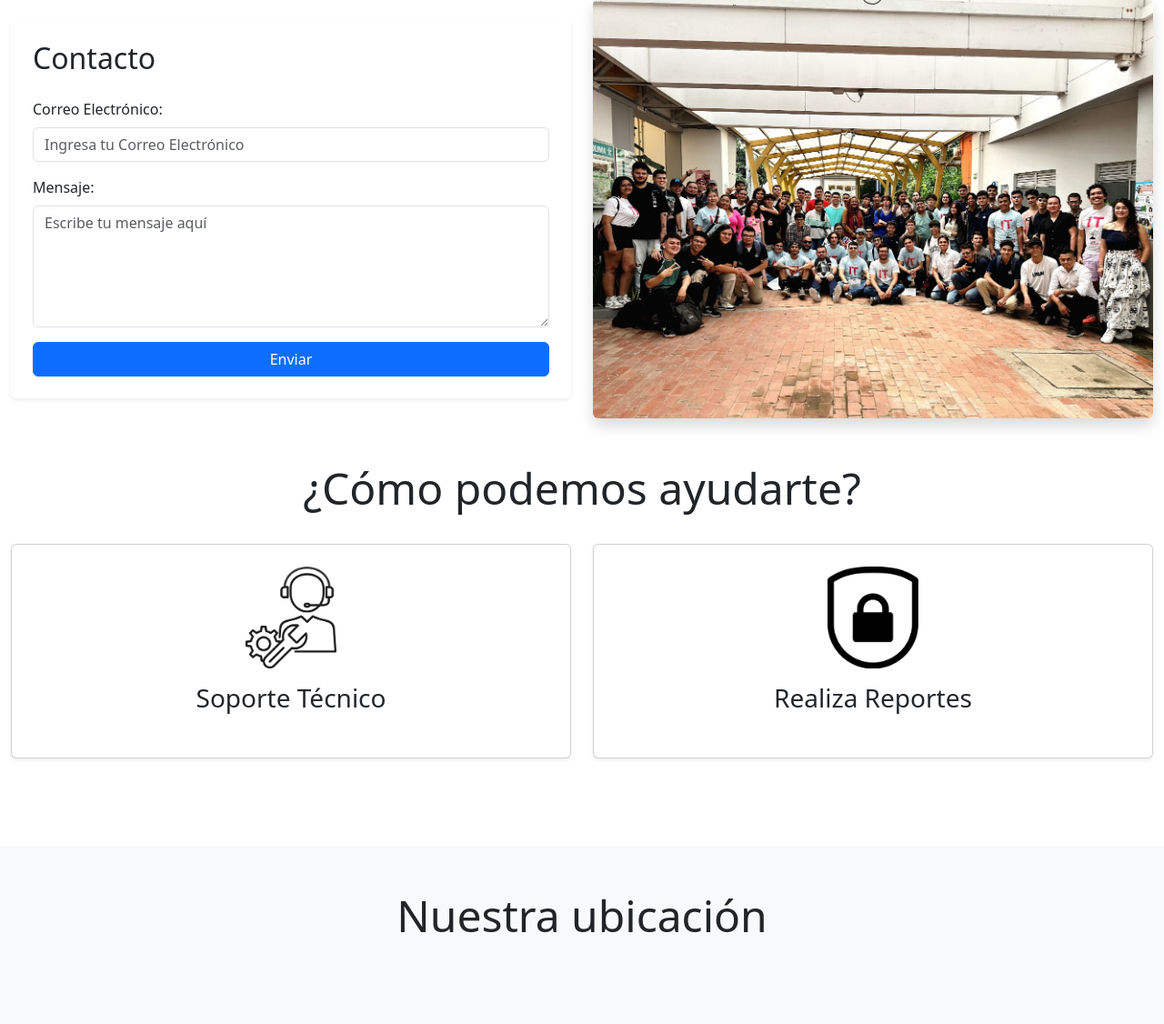
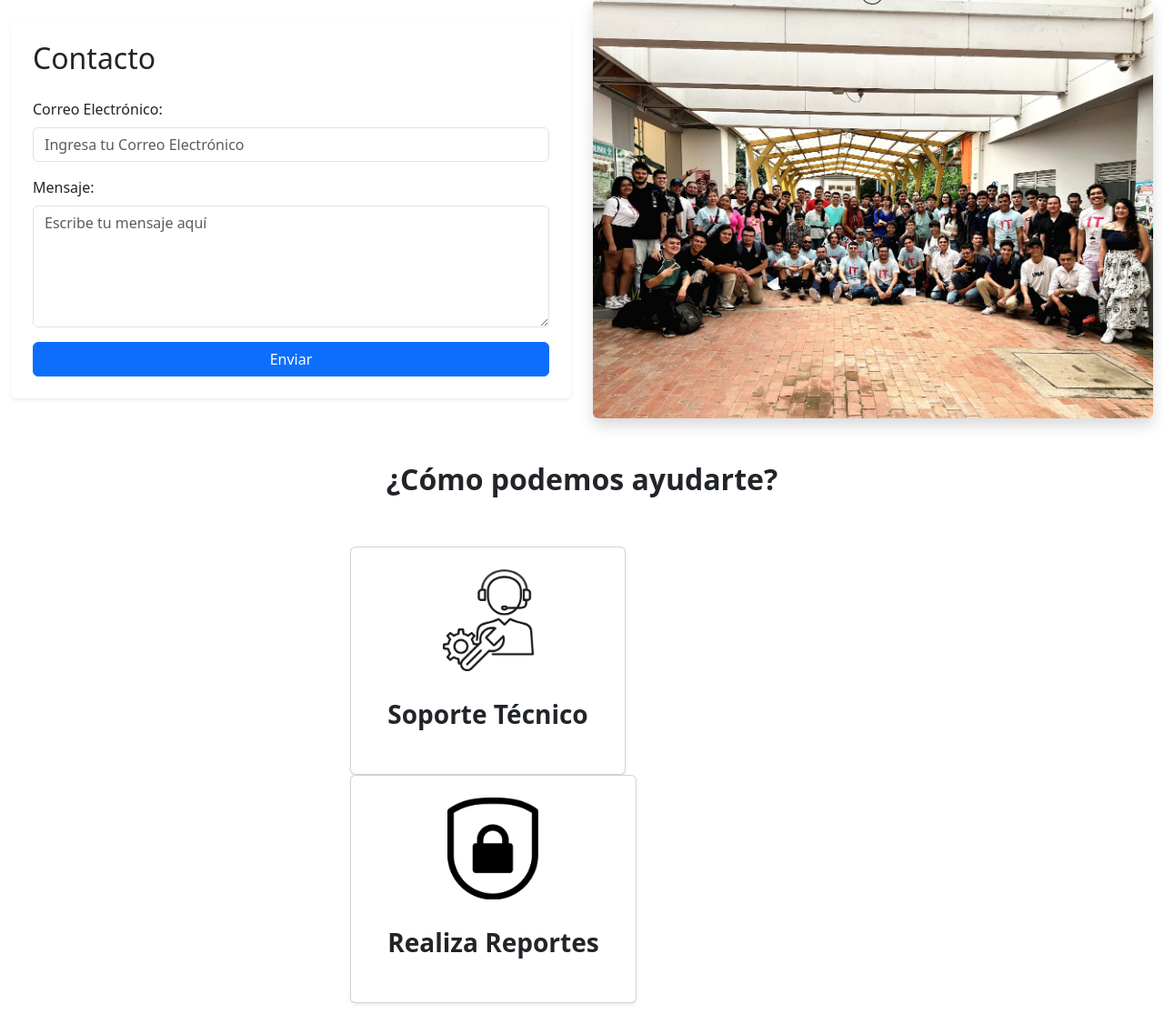
Before and after one commit to EdierMoyano/TeamTalks_Beta, a PHP site: page /contact_us.php in a window 1280 px wide. Shown: the part 385-1511 px from the top of the page at 91% size. Run offline with PHP 8.4, Linux system fonts and the light colour scheme; grey boxes are pictures that could not be loaded.

Commit message:
Update contact_us.php

```diff
--- a/contact_us.php
+++ b/contact_us.php
@@ -10,14 +10,44 @@
     <link href="https://unpkg.com/boxicons@2.1.4/css/boxicons.min.css" rel="stylesheet">
     <link rel="stylesheet" href="https://cdnjs.cloudflare.com/ajax/libs/font-awesome/6.4.0/css/all.min.css" integrity="sha512-iecdLmaskl7CVkqkXNQ/ZH/XLlvWZOJyj7Yy7tcenmpD1ypASozpmT/E0iPtmFIB46ZmdtAc9eNBvH0H/ZpiBw==" crossorigin="anonymous" referrerpolicy="no-referrer" />
     <script src="https://cdn.jsdelivr.net/npm/bootstrap@5.3.0/dist/js/bootstrap.bundle.min.js"></script>
-
+    <style>
+        .clickable-card {
+            transition: transform 0.2s, box-shadow 0.2s;
+            cursor: pointer;
+            border: none;
+            background: transparent;
+        }
+        .clickable-card:hover {
+            transform: translateY(-5px);
+            box-shadow: 0 10px 20px rgba(0,0,0,0.1) !important;
+        }
+        .help-section {
+            text-align: center;
+        }
+        .help-option {
+            display: inline-block;
+            margin: 15px;
+            width: 200px;
+        }
+        .help-option .card {
+            height: 100%;
+        }
+        .help-title {
+            font-size: 2rem;
+            margin-bottom: 30px;
+            font-weight: bold;
+        }
+        .card-title {
+            font-weight: bold;
+            margin-top: 15px;
+        }
+    </style>
 </head>
 <body>
 
     <?php
     include 'includes/header.php';
     ?>
-
 
 <div class="container-fluid py-4 py-lg-5">
         <!-- Sección de texto contacto -->
@@ -54,28 +84,32 @@
         </div>
 
         <!-- Sección de ayuda -->
-        <div class="row mb-5">
+        <div class="row mb-5 justify-content-center">
             <div class="col-12 text-center mb-4">
-                <h2 class="display-5">¿Cómo podemos ayudarte?</h2>
+                <h2 class="help-title">¿Cómo podemos ayudarte?</h2>
             </div>
 
-            <div class="col-md-6 mb-4 mb-md-0">
-                <div class="card h-100 text-center p-4 shadow-sm">
+            <div class="col-12 col-md-5 col-lg-5 mb-4">
+            <a href="soporte.php" class="text-decoration-none">
+            <div class="card text-center p-4 shadow-sm h-100">
                 <img src="assets/img/soporte.webp" class="card-img-top mx-auto" style="max-width: 100px;" alt="Soporte Técnico">
                 <div class="card-body">
                 <h3 class="card-title">Soporte Técnico</h3>
                 </div>
             </div>
-            </div>
+            </a>
 
-            <div class="col-md-6">
-                <div class="card h-100 text-center p-4 shadow-sm">
+            <a href="reportes.php" class="text-decoration-none">
+            <div class="card text-center p-4 shadow-sm h-100 style="max-width: 100px;>
                 <img src="assets/img/seg.webp" class="card-img-top mx-auto" style="max-width: 100px;" alt="Realiza Reportes">
                 <div class="card-body">
                 <h3 class="card-title">Realiza Reportes</h3>
                 </div>
             </div>
+            </a>
         </div>
+        </div>
+
         </div>
     </div>
 
@@ -101,7 +135,5 @@
     include 'includes/footer.php';
     ?>
 
-
-
 </body>
 </html>
```
Lines whose indentation alone changed are shown as unchanged.
